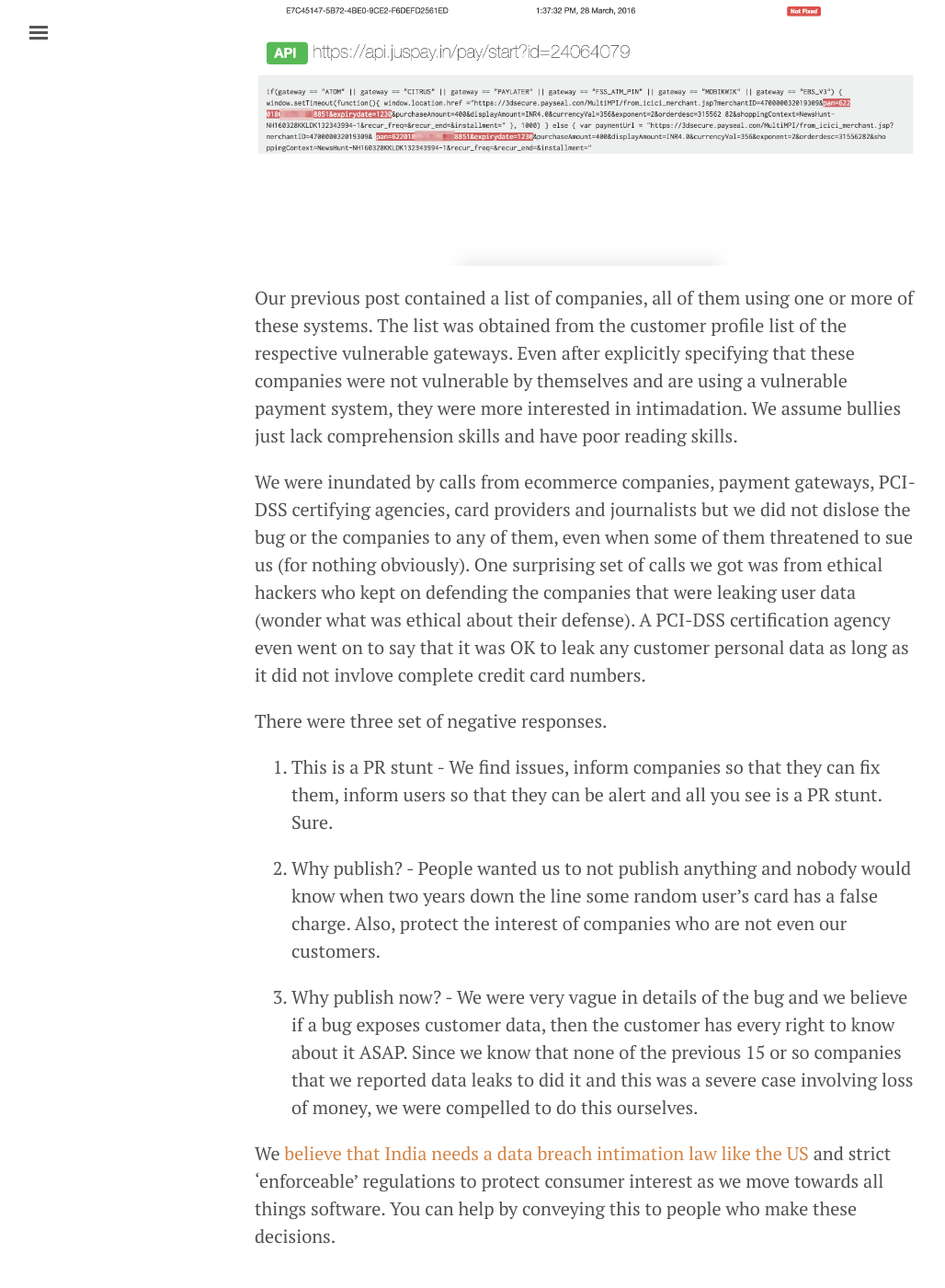
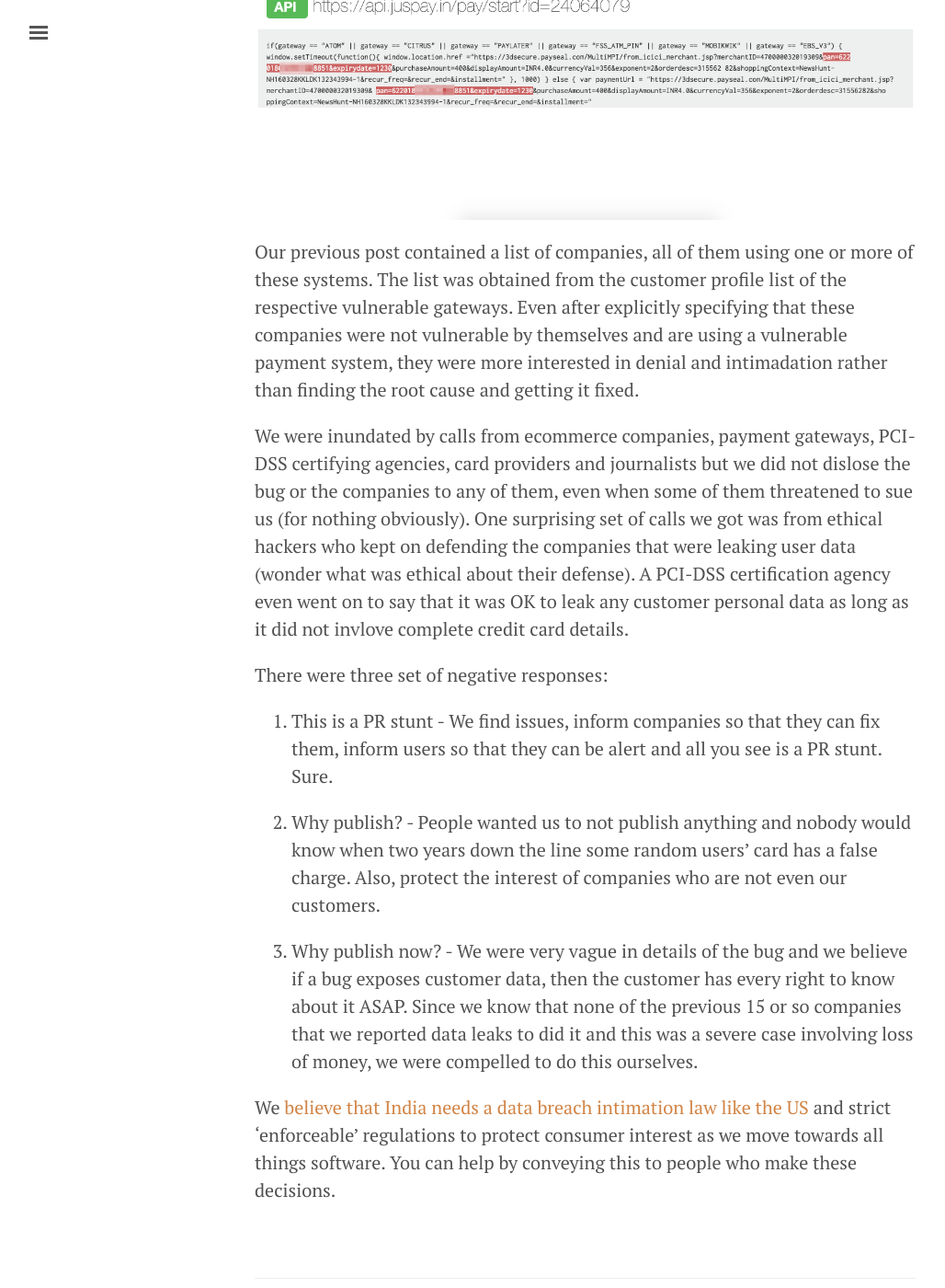
Before and after one commit to FallibleInc/blog, a Jekyll site: the page built from _posts/2016-04-12-full-credit-card-leak-bug-payment-gateway.md, in a window 1280 px wide and 1400 px high, scrolled down 745 px. Shown: the whole window at 92% size, without its empty margins (3-1031 px from the left). Built offline with Jekyll 4.4.1, drawn with Linux system fonts in a browser that asks for light colours; comment, search, counter and statistics services are not loaded; some of the changed text lies outside the part shown.

Commit message:
Finalize the article

```diff
--- a/_posts/2016-04-12-full-credit-card-leak-bug-payment-gateway.md
+++ b/_posts/2016-04-12-full-credit-card-leak-bug-payment-gateway.md
@@ -1,6 +1,6 @@
 ---
 layout: post
-title: "Used your credit card online in India? It's probably stolen"
+title: "[Update] Full credit card leak issue details"
 published: true
 ---
 
@@ -8,22 +8,22 @@ published: true
 We [wrote a post](https://fallible.co/blog/2016/03/30/payment-gateway-hacked-credit-card-leaked/) about security issues with some of the payment gateways in India. We wanted to tell more about the bugs at that point of time but we refrained from doing so as the vulnerabilites (the first in the list) were not fixed by the respective companies in their production systems. One of the companies which we reported the bugs to has confirmed the fix and we can do that now.
 
 
-This issue was a complete credit card number leak along with the expiry date. We have blurred some of the digits of the full card (a sample response below). This system is comparatively small and was [used to process around 700,000 transactions per day](http://economictimes.indiatimes.com/small-biz/startups/mobile-payments-startup-juspay-gets-rs-40-crore-from-accel-bookmyshow-founders/articleshow/51133079.cms), comparetely. This request is supposedly made when coming from different payment gateways.  The id can be enumerated to get card dumps for various users. The card blurred below is not our card and is most probably a debit card.
+This issue was a complete credit card number leak along with the expiry date. We have blurred some of the digits of the full card (a sample response below). This system is comparatively small and was [used to process around 700,000 transactions per day](http://economictimes.indiatimes.com/small-biz/startups/mobile-payments-startup-juspay-gets-rs-40-crore-from-accel-bookmyshow-founders/articleshow/51133079.cms). This request is supposedly made when coming from different payment gateways. The id can be enumerated to get card dumps for various users. The card blurred below is not our card and is most probably a debit card.
 
-![Juspay1.png]({{site.baseurl}}/Juspay1.png)
+![Juspay]({{site.baseurl}}/Juspay1.png)
 
-Our previous post contained a list of companies, all of them using one or more of these systems. The list was obtained from the customer profile list of the respective vulnerable gateways. Even after explicitly specifying that these companies were not vulnerable by themselves and are using a vulnerable payment system, they were more interested in intimadation. We assume bullies just lack comprehension skills and have poor reading skills.
+Our previous post contained a list of companies, all of them using one or more of these systems. The list was obtained from the customer profile list of the respective vulnerable gateways. Even after explicitly specifying that these companies were not vulnerable by themselves and are using a vulnerable payment system, they were more interested in denial and intimadation rather than finding the root cause and getting it fixed.
 
 
-We were inundated by calls from ecommerce companies, payment gateways, PCI-DSS certifying agencies, card providers and journalists but we did not dislose the bug or the companies to any of them, even when some of them threatened to sue us (for nothing obviously). One surprising set of calls we got was from ethical hackers who kept on defending the companies that were leaking user data (wonder what was ethical about their defense). A PCI-DSS certification agency even went on to say that it was OK to leak any customer personal data as long as it did not invlove complete credit card numbers.
+We were inundated by calls from ecommerce companies, payment gateways, PCI-DSS certifying agencies, card providers and journalists but we did not dislose the bug or the companies to any of them, even when some of them threatened to sue us (for nothing obviously). One surprising set of calls we got was from ethical hackers who kept on defending the companies that were leaking user data (wonder what was ethical about their defense). A PCI-DSS certification agency even went on to say that it was OK to leak any customer personal data as long as it did not invlove complete credit card details.
 
 
 
-There were three set of negative responses.
+There were three set of negative responses:
 
 1. This is a PR stunt - We find issues, inform companies so that they can fix them, inform users so that they can be alert and all you see is a PR stunt. Sure.
 
-2. Why publish? - People wanted us to not publish anything and nobody would know when two years down the line some random user's card has a false charge. Also, protect the interest of companies who are not even our customers.
+2. Why publish? - People wanted us to not publish anything and nobody would know when two years down the line some random users' card has a false charge. Also, protect the interest of companies who are not even our customers.
 
 3. Why publish now? - We were very vague in details of the bug and we believe if a bug exposes customer data, then the customer has every right to know about it ASAP. Since we know that none of the previous 15 or so companies that we reported data leaks to did it and this was a severe case involving loss of money, we were compelled to do this ourselves.
 
```
